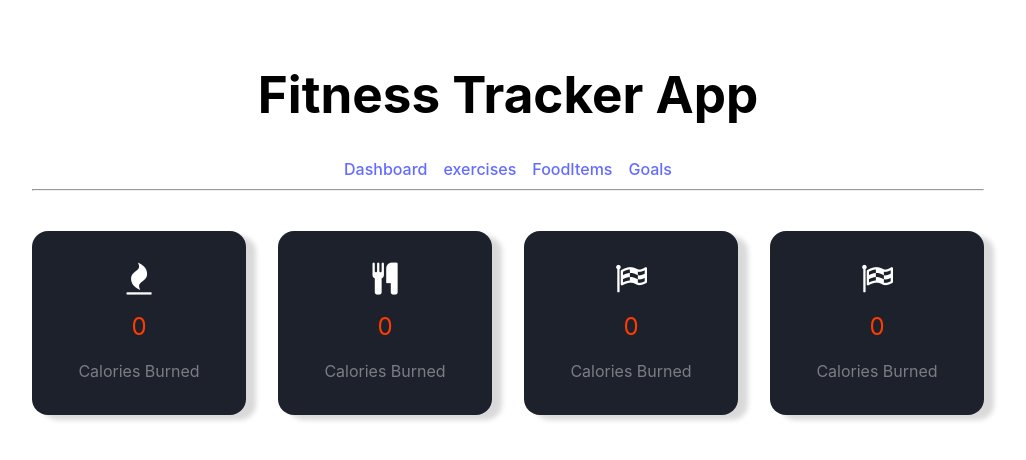
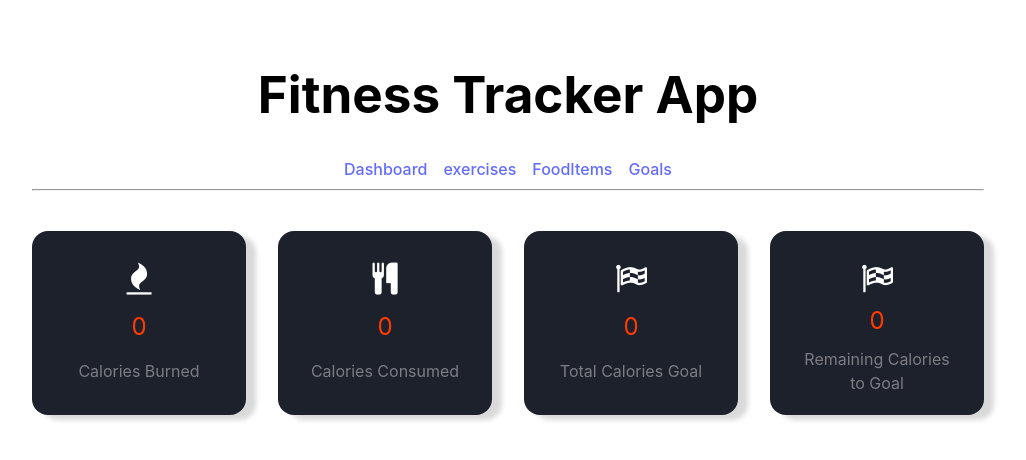
Before and after one commit to rushikesh1799/Fitness-Tracker-App, a React (Vite) app: page / in a window 1280 px wide. Shown: the top 460 px of the page, without its empty margins (132-1158 px from the left). Built offline with nearby package versions, Linux system fonts and the light colour scheme.

Commit message:
Update: Added desc prop

```diff
--- a/src/components/Dashboard.jsx
+++ b/src/components/Dashboard.jsx
@@ -29,18 +29,25 @@ const Dashboard = () => {
             <Navbar />
             <hr />
             <div className="calorie_metrics">
-                <DashboardItem value={totalCaloriesBurned} iconName={"fire"} />
+                <DashboardItem
+                    value={totalCaloriesBurned}
+                    iconName={"fire"}
+                    desc={"Calories Burned"}
+                />
                 <DashboardItem
                     value={totalCaloriesConsumed}
                     iconName={"cutlery"}
+                    desc={"Calories Consumed"}
                 />
                 <DashboardItem
                     value={totalCaloriesGoal}
                     iconName={"flag-checkered"}
+                    desc={"Total Calories Goal"}
                 />
                 <DashboardItem
                     value={remainingCaloriesToGoal}
                     iconName={"flag-checkered"}
+                    desc={"Remaining Calories to Goal"}
                 />
             </div>
         </div>
--- a/src/components/DashboardItem.jsx
+++ b/src/components/DashboardItem.jsx
@@ -1,6 +1,6 @@
 import React from "react";
 
-const DashboardItem = ({ value, iconName }) => {
+const DashboardItem = ({ value, iconName, desc }) => {
     return (
         <div className="dashboard_item">
             <i
@@ -8,7 +8,7 @@ const DashboardItem = ({ value, iconName }) => {
                 aria-hidden="true"
             ></i>
             <p className="value">{value}</p>
-            <p className="item_desc">Calories Burned</p>
+            <p className="item_desc">{desc}</p>
         </div>
     );
 };
```
